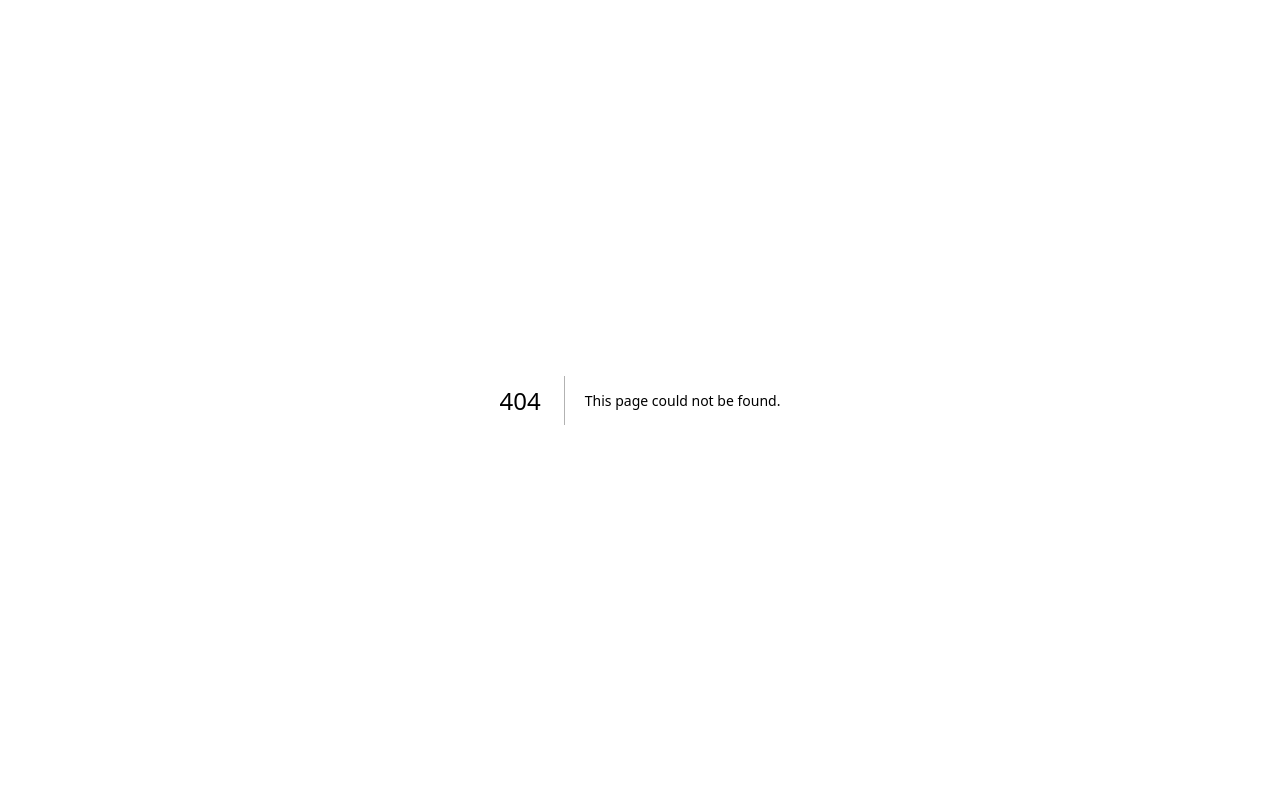
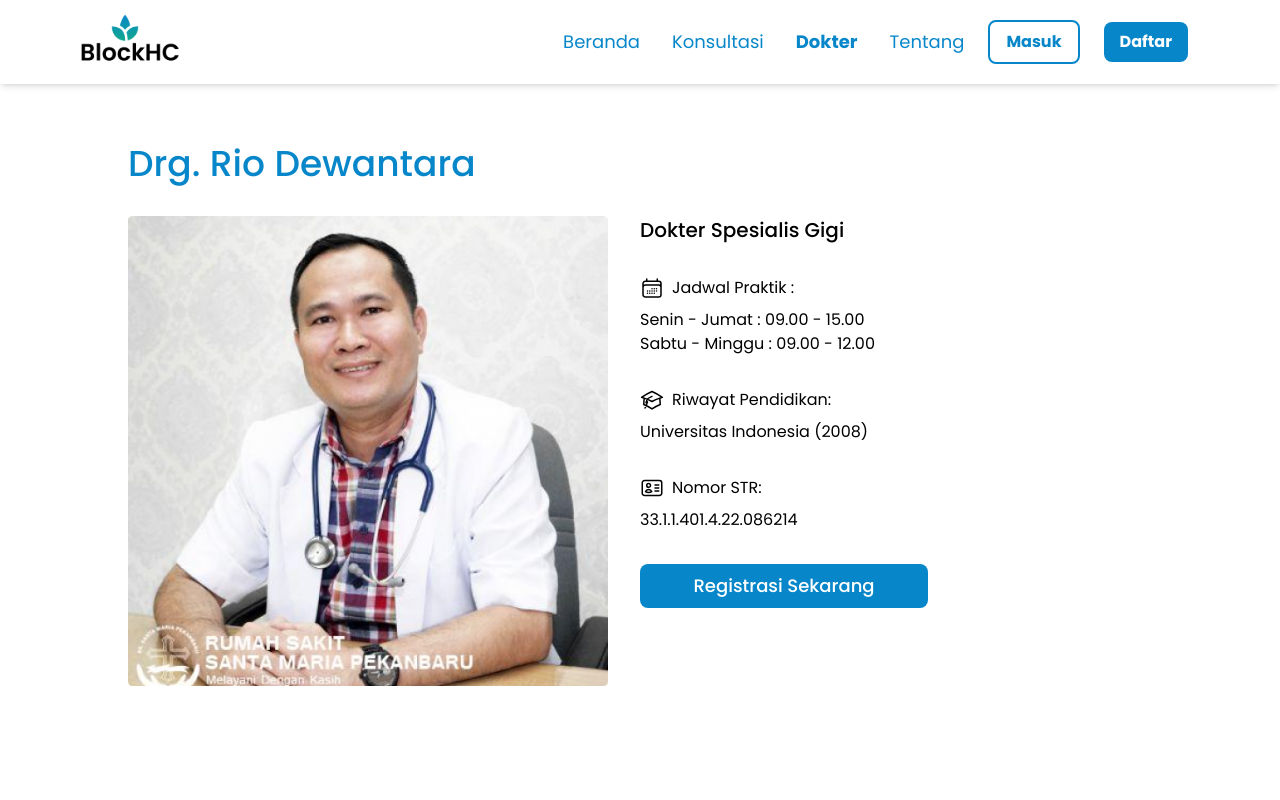
Before and after one commit to ranimp/blockhc, a Next.js app: page /dokter/detail in a window 1280 px wide. Before the commit this address had no page. Shown: the top 800 px of the page. Built offline with nearby package versions, Linux system fonts and the light colour scheme.

Commit message:
detail dokter dn

```diff
--- a/components/dokter/card.tsx
+++ b/components/dokter/card.tsx
@@ -1,19 +1,21 @@
 import { Fragment } from 'react';
 import Image from 'next/image';
+import Link from 'next/link';
 
-const Card = () => {
+const Card = ({img, name, title, sch, sch2}) => {
   return (
     <Fragment>
-      <div className="shadow-md w-5/12 sm:w-1/4 lg:w-1/5">
+      <Link className="shadow-md w-5/12 sm:w-1/4 lg:w-1/5" href="/dokter/detail">
         <figure className="h-32 lg:h-52 relative">
-          <Image src="/images/doctor.png" alt="doctor" fill className="object-contain" />
+          <Image src={img} alt="doctor" fill className="object-contain" />
         </figure>
         <div className="flex flex-col p-2 lg:p-4">
-          <h3 className="font-medium text-medium-blue lg:text-xl">Drg. Rio Dewantara</h3>
-          <p className="text-xs lg:text-base">Dokter Gigi</p>
-          <p className="text-xs lg:text-base">Senin - Jumat : 13.00 - 17.00</p>
+          <h3 className="font-medium text-medium-blue lg:text-xl">{name}</h3>
+          <p className="text-xs lg:text-base">{title}</p>
+          <p className="text-xs lg:text-sm">{sch}</p>
+          <p className="text-xs lg:text-sm">{sch2}</p>
         </div>
-      </div>
+      </Link>
     </Fragment>
   )
 }
--- /dev/null
+++ b/pages/dokter/detail.tsx
@@ -0,0 +1,66 @@
+import { Fragment } from "react";
+import Link from "next/link";
+import Head from "next/head";
+import Image from "next/image";
+import Navbar from './../../components/navbar/index';
+import Footer from './../../components/footer/index';
+import Button from './../../components/button/index';
+import Search from './../../components/dokter/search';
+import Card from './../../components/dokter/card';
+
+export default function DetailDokter() {
+	return (
+		<Fragment>
+      <Head>
+        <title>Blockchain Health Care</title>
+      </Head>
+      <nav>
+        <Navbar dokter={true}/>
+      </nav>
+      <main className="px-4 lg:px-32 my-36 min-h-screen mx-auto">
+        <h2 className=" text-medium-blue text-2xl md:text-4xl font-medium mb-4 md:mb-8">Drg. Rio Dewantara</h2>
+        <div className="flex gap-8 flex-wrap md:flex-nowrap">
+            <figure>
+              <Image src="/images/doctor.png" alt="founder" width={360} height={100} className="lg:hidden"/>
+              <Image src="/images/doctor.png" alt="founder" width={480} height={100} className="hidden lg:block"/>
+            </figure>
+            <div className="flex flex-col gap-4 lg:gap-8">
+              <h4 className="font-medium text-lg lg:text-xl">Dokter Spesialis Gigi</h4>
+              <div>
+                <p className="flex mb-2 gap-2 items-center">
+                  <svg xmlns="http://www.w3.org/2000/svg" fill="none" viewBox="0 0 24 24" strokeWidth={1.5} stroke="currentColor" className="w-6 h-6">
+                  <path strokeLinecap="round" strokeLinejoin="round" d="M6.75 3v2.25M17.25 3v2.25M3 18.75V7.5a2.25 2.25 0 012.25-2.25h13.5A2.25 2.25 0 0121 7.5v11.25m-18 0A2.25 2.25 0 005.25 21h13.5A2.25 2.25 0 0021 18.75m-18 0v-7.5A2.25 2.25 0 015.25 9h13.5A2.25 2.25 0 0121 11.25v7.5m-9-6h.008v.008H12v-.008zM12 15h.008v.008H12V15zm0 2.25h.008v.008H12v-.008zM9.75 15h.008v.008H9.75V15zm0 2.25h.008v.008H9.75v-.008zM7.5 15h.008v.008H7.5V15zm0 2.25h.008v.008H7.5v-.008zm6.75-4.5h.008v.008h-.008v-.008zm0 2.25h.008v.008h-.008V15zm0 2.25h.008v.008h-.008v-.008zm2.25-4.5h.008v.008H16.5v-.008zm0 2.25h.008v.008H16.5V15z" />
+                  </svg>
+                  Jadwal Praktik :</p>
+                <p>Senin - Jumat : 09.00 - 15.00</p>
+                <p>Sabtu - Minggu : 09.00 - 12.00 </p>
+              </div>
+              <div>
+                <p className="flex mb-2 gap-2 items-center">
+                <svg xmlns="http://www.w3.org/2000/svg" fill="none" viewBox="0 0 24 24" strokeWidth={1.5} stroke="currentColor" className="w-6 h-6">
+                  <path strokeLinecap="round" strokeLinejoin="round" d="M4.26 10.147a60.436 60.436 0 00-.491 6.347A48.627 48.627 0 0112 20.904a48.627 48.627 0 018.232-4.41 60.46 60.46 0 00-.491-6.347m-15.482 0a50.57 50.57 0 00-2.658-.813A59.905 59.905 0 0112 3.493a59.902 59.902 0 0110.399 5.84c-.896.248-1.783.52-2.658.814m-15.482 0A50.697 50.697 0 0112 13.489a50.702 50.702 0 017.74-3.342M6.75 15a.75.75 0 100-1.5.75.75 0 000 1.5zm0 0v-3.675A55.378 55.378 0 0112 8.443m-7.007 11.55A5.981 5.981 0 006.75 15.75v-1.5" />
+                </svg>
+                Riwayat Pendidikan: </p>
+                <p> Universitas Indonesia (2008)</p>
+              </div>
+              <div>
+                <p className="flex mb-2 gap-2 items-center">
+                <svg xmlns="http://www.w3.org/2000/svg" fill="none" viewBox="0 0 24 24" strokeWidth={1.5} stroke="currentColor" className="w-6 h-6">
+                  <path strokeLinecap="round" strokeLinejoin="round" d="M15 9h3.75M15 12h3.75M15 15h3.75M4.5 19.5h15a2.25 2.25 0 002.25-2.25V6.75A2.25 2.25 0 0019.5 4.5h-15a2.25 2.25 0 00-2.25 2.25v10.5A2.25 2.25 0 004.5 19.5zm6-10.125a1.875 1.875 0 11-3.75 0 1.875 1.875 0 013.75 0zm1.294 6.336a6.721 6.721 0 01-3.17.789 6.721 6.721 0 01-3.168-.789 3.376 3.376 0 016.338 0z" />
+                </svg>
+
+                  Nomor STR: </p>
+                <p> 33.1.1.401.4.22.086214 </p>
+              </div>
+              <Link href="/konsultasi" className="flex justify-center lg:justify-start">
+                <Button type="btn-wide-sm" title="Registrasi Sekarang" />
+              </Link>
+            </div>
+          </div>
+      </main>
+      <footer>
+        <Footer />
+      </footer>
+    </Fragment>
+	)
+}
--- a/pages/dokter/index.tsx
+++ b/pages/dokter/index.tsx
@@ -8,7 +8,7 @@ import Button from './../../components/button/index';
 import Search from './../../components/dokter/search';
 import Card from './../../components/dokter/card';
 
-export default function Tentang() {
+export default function Dokter() {
 	return (
 		<Fragment>
       <Head>
@@ -18,13 +18,14 @@ export default function Tentang() {
         <Navbar dokter={true}/>
       </nav>
       <main className="px-4 lg:px-16 my-36 min-h-screen">
+        <h2 className="text-center text-medium-blue text-2xl md:text-4xl font-bold mb-4 md:mb-8">Profil Dokter</h2>
         <Search />
         <div className="mt-10 lg:mt-16 flex flex-wrap justify-center gap-8">
-          <Card />
-          <Card />
-          <Card />
-          <Card />
-          <Card />
+          <Card img="/images/doctor.png" name="Drg. Rio Dewantara" title="Dokter Gigi" sch="Senin - Jumat : 13.00 - 17.00" sch2="Senin - Jumat : 13.00 - 17.00" />
+          <Card img="/images/doctor.png" name="Drg. Rio Dewantara" title="Dokter Gigi" sch="Senin - Jumat : 13.00 - 17.00" sch2="Senin - Jumat : 13.00 - 17.00" />
+          <Card img="/images/doctor.png" name="Drg. Rio Dewantara" title="Dokter Gigi" sch="Senin - Jumat : 13.00 - 17.00" />
+          <Card img="/images/doctor.png" name="Drg. Rio Dewantara" title="Dokter Gigi" sch="Senin - Jumat : 13.00 - 17.00"  />
+          <Card img="/images/doctor.png" name="Drg. Rio Dewantara" title="Dokter Gigi" sch="Senin - Jumat : 13.00 - 17.00" sch2="Senin - Jumat : 13.00 - 17.00" />
         </div>
       </main>
       <footer>
```
